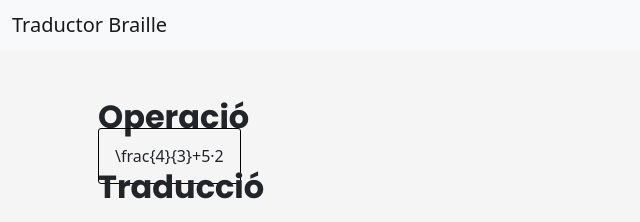
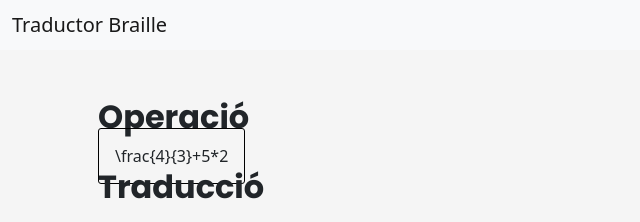
Before and after one commit to maximus792/braile, a plain HTML site: page index.html in a window 1280 px wide. Shown: the top 222 px of the page, 0-640 px from the left. Drawn offline with nearby package versions, Linux system fonts and the light colour scheme.

Commit message:
fixed mathinput

```diff
--- a/index.html
+++ b/index.html
@@ -32,7 +32,7 @@
     <div class="container">
       <h2>Operació</h2>
       <math-field class="mathfield" virtual-keyboard-mode="off">
-        \frac{4}{3}+5·2
+        \frac{4}{3}+5*2
       </math-field>
       <h2>Traducció</h2>
       <div class="values"></div>
```
